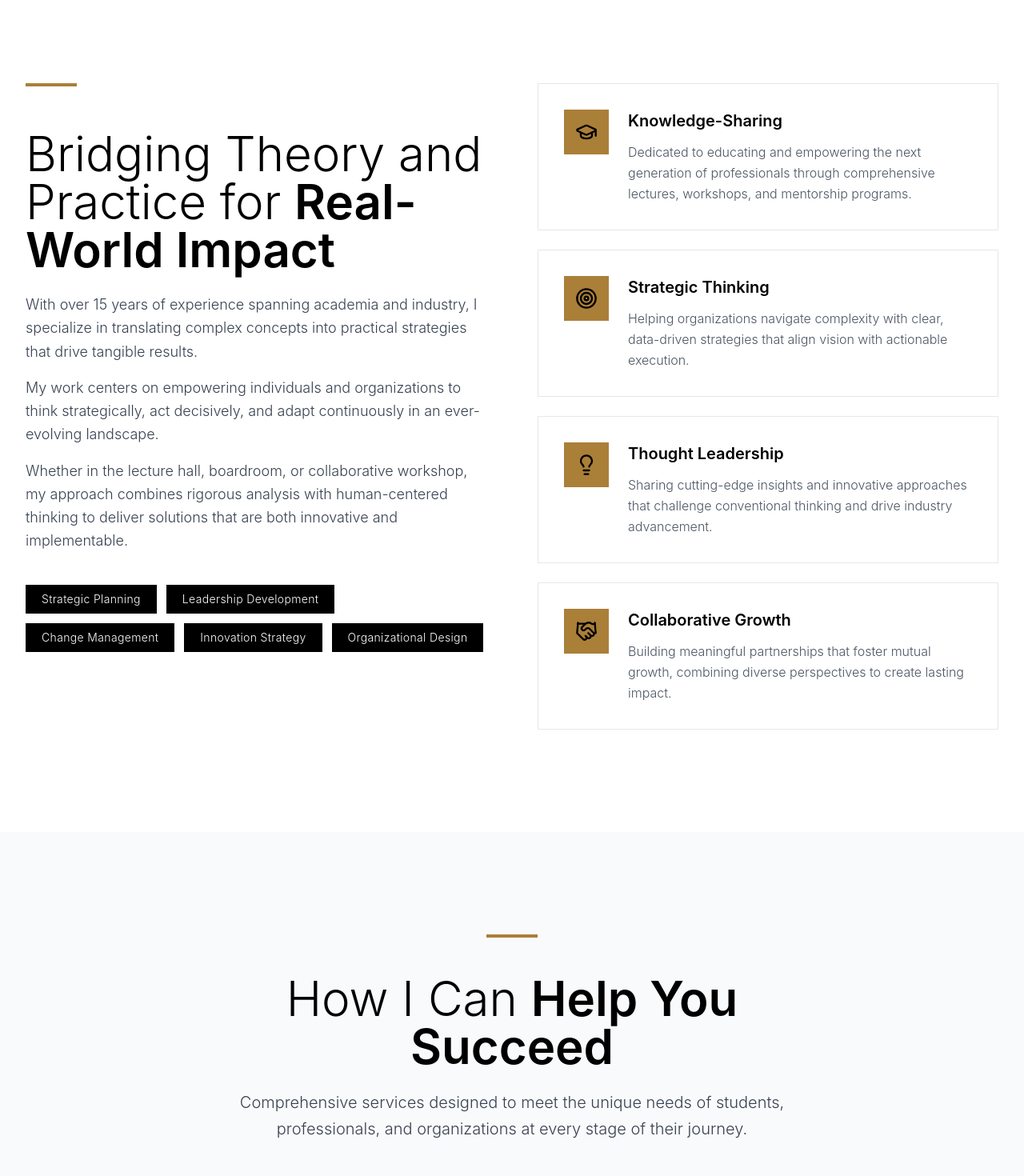
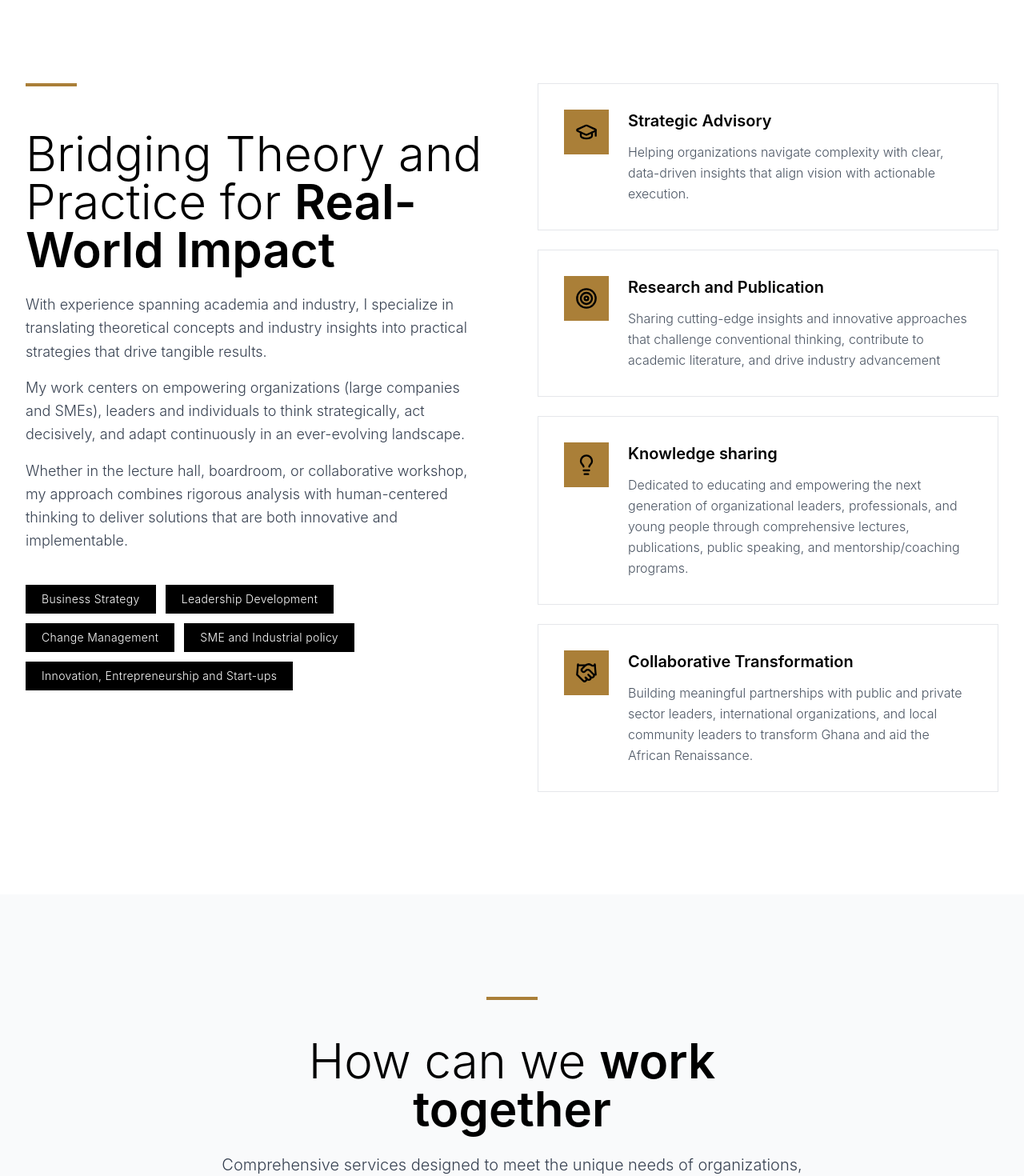
Before and after one commit to FutureScript-LLC/lecturer-consultant-strategist, a React (Vite) app: page / in a window 1280 px wide. Shown: the part 1000-2470 px from the top of the page at 80% size. Built offline with nearby package versions, Linux system fonts and the light colour scheme.

Commit message:
update first part of the website contents

```diff
--- a/src/components/About.tsx
+++ b/src/components/About.tsx
@@ -1,26 +1,35 @@
-import { Lightbulb, Target, Handshake as HandshakeIcon, GraduationCap } from 'lucide-react';
+import {
+  Lightbulb,
+  Target,
+  Handshake as HandshakeIcon,
+  GraduationCap,
+} from "lucide-react";
 
 export default function About() {
   const pillars = [
     {
       icon: GraduationCap,
-      title: 'Knowledge-Sharing',
-      description: 'Dedicated to educating and empowering the next generation of professionals through comprehensive lectures, workshops, and mentorship programs.',
+      title: "Strategic Advisory",
+      description:
+        "Helping organizations navigate complexity with clear, data-driven insights that align vision with actionable execution.",
     },
     {
       icon: Target,
-      title: 'Strategic Thinking',
-      description: 'Helping organizations navigate complexity with clear, data-driven strategies that align vision with actionable execution.',
+      title: "Research and Publication",
+      description:
+        "Sharing cutting-edge insights and innovative approaches that challenge conventional thinking, contribute to academic literature, and drive industry advancement",
     },
     {
       icon: Lightbulb,
-      title: 'Thought Leadership',
-      description: 'Sharing cutting-edge insights and innovative approaches that challenge conventional thinking and drive industry advancement.',
+      title: "Knowledge sharing",
+      description:
+        "Dedicated to educating and empowering the next generation of organizational leaders, professionals, and young people through comprehensive lectures, publications, public speaking, and mentorship/coaching programs.",
     },
     {
       icon: HandshakeIcon,
-      title: 'Collaborative Growth',
-      description: 'Building meaningful partnerships that foster mutual growth, combining diverse perspectives to create lasting impact.',
+      title: "Collaborative Transformation",
+      description:
+        "Building meaningful partnerships with public and private sector leaders, international organizations, and local community leaders to transform Ghana and aid the African Renaissance. ",
     },
   ];
 
@@ -34,31 +43,36 @@ export default function About() {
             </div>
 
             <h2 className="text-5xl lg:text-6xl font-light text-black leading-tight">
-              Bridging Theory and Practice for <span className="font-semibold">Real-World Impact</span>
+              Bridging Theory and Practice for{" "}
+              <span className="font-semibold">Real-World Impact</span>
             </h2>
 
             <div className="space-y-4 text-lg text-gray-700 leading-relaxed font-light">
               <p>
-                With over 15 years of experience spanning academia and industry, I specialize in
-                translating complex concepts into practical strategies that drive tangible results.
+                With experience spanning academia and industry, I specialize in
+                translating theoretical concepts and industry insights into
+                practical strategies that drive tangible results.
               </p>
 
               <p>
-                My work centers on empowering individuals and organizations to think strategically,
-                act decisively, and adapt continuously in an ever-evolving landscape.
+                My work centers on empowering organizations (large companies and
+                SMEs), leaders and individuals to think strategically, act
+                decisively, and adapt continuously in an ever-evolving
+                landscape.
               </p>
 
               <p>
-                Whether in the lecture hall, boardroom, or collaborative workshop, my approach
-                combines rigorous analysis with human-centered thinking to deliver solutions
-                that are both innovative and implementable.
+                Whether in the lecture hall, boardroom, or collaborative
+                workshop, my approach combines rigorous analysis with
+                human-centered thinking to deliver solutions that are both
+                innovative and implementable.
               </p>
             </div>
 
             <div className="pt-4">
               <div className="flex flex-wrap gap-3">
                 <span className="px-5 py-2 bg-black text-white text-sm font-light tracking-wide">
-                  Strategic Planning
+                  Business Strategy
                 </span>
                 <span className="px-5 py-2 bg-black text-white text-sm font-light tracking-wide">
                   Leadership Development
@@ -67,10 +81,10 @@ export default function About() {
                   Change Management
                 </span>
                 <span className="px-5 py-2 bg-black text-white text-sm font-light tracking-wide">
-                  Innovation Strategy
+                  SME and Industrial policy
                 </span>
                 <span className="px-5 py-2 bg-black text-white text-sm font-light tracking-wide">
-                  Organizational Design
+                  Innovation, Entrepreneurship and Start-ups
                 </span>
               </div>
             </div>
--- a/src/components/Contact.tsx
+++ b/src/components/Contact.tsx
@@ -3,7 +3,7 @@ import {
   Mail,
   Phone,
   Linkedin,
-  Twitter,
+  Instagram,
   MessageSquare,
   Send,
   CheckCircle,
@@ -62,10 +62,10 @@ export default function Contact() {
                 <div>
                   <h3 className="font-semibold text-black mb-1">Email</h3>
                   <a
-                    href="mailto:contact@example.com"
+                    href="mailto:Prince.aning@edipconsulting.com"
                     className="text-gray-600 hover:text-black transition-colors"
                   >
-                    contact@example.com
+                    Prince.aning@edipconsulting.com
                   </a>
                 </div>
               </div>
@@ -104,7 +104,7 @@ export default function Contact() {
               </h3>
               <div className="flex gap-4">
                 <a
-                  href="https://linkedin.com"
+                  href="https://www.linkedin.com/in/dr-prince-akowuah-aning-68a9694a/"
                   target="_blank"
                   rel="noopener noreferrer"
                   className="w-12 h-12 bg-white border border-gray-200 flex items-center justify-center hover:bg-black hover:text-white transition-all duration-300"
@@ -112,12 +112,12 @@ export default function Contact() {
                   <Linkedin className="w-5 h-5" />
                 </a>
                 <a
-                  href="https://twitter.com"
+                  href="https://www.instagram.com/drpaning?igsh=MWJ4NDN1cDM0bjZ1eQ"
                   target="_blank"
                   rel="noopener noreferrer"
                   className="w-12 h-12 bg-white border border-gray-200 flex items-center justify-center hover:bg-black hover:text-white transition-all duration-300"
                 >
-                  <Twitter className="w-5 h-5" />
+                  <Instagram className="w-5 h-5" />
                 </a>
               </div>
             </div>
--- a/src/components/Footer.tsx
+++ b/src/components/Footer.tsx
@@ -1,4 +1,4 @@
-import { BookOpen, Linkedin, Twitter, Mail } from "lucide-react";
+import { BookOpen, Linkedin, Instagram, Mail } from "lucide-react";
 
 export default function Footer() {
   const currentYear = new Date().getFullYear();
@@ -41,7 +41,7 @@ export default function Footer() {
 
             <div className="flex gap-4">
               <a
-                href="https://linkedin.com"
+                href="https://www.linkedin.com/in/dr-prince-akowuah-aning-68a9694a/"
                 target="_blank"
                 rel="noopener noreferrer"
                 className="w-10 h-10 bg-white/10 flex items-center justify-center hover:bg-gold-500 hover:text-black transition-all duration-300"
@@ -49,15 +49,15 @@ export default function Footer() {
                 <Linkedin className="w-5 h-5" />
               </a>
               <a
-                href="https://twitter.com"
+                href="https://www.instagram.com/drpaning?igsh=MWJ4NDN1cDM0bjZ1eQ"
                 target="_blank"
                 rel="noopener noreferrer"
                 className="w-10 h-10 bg-white/10 flex items-center justify-center hover:bg-gold-500 hover:text-black transition-all duration-300"
               >
-                <Twitter className="w-5 h-5" />
+                <Instagram className="w-5 h-5" />
               </a>
               <a
-                href="mailto:contact@example.com"
+                href="mailto:Prince.aning@edipconsulting.com"
                 className="w-10 h-10 bg-white/10 flex items-center justify-center hover:bg-gold-500 hover:text-black transition-all duration-300"
               >
                 <Mail className="w-5 h-5" />
--- a/src/components/Hero.tsx
+++ b/src/components/Hero.tsx
@@ -1,5 +1,5 @@
 import { ArrowRight, ChevronDown } from "lucide-react";
-import girl from "../assets/images/girl.jpg";
+import prince from "../assets/images/Prince.jpeg";
 
 export default function Hero() {
   const scrollToSection = (id: string) => {
@@ -44,7 +44,7 @@ export default function Hero() {
             </div>
 
             <p className="text-xl lg:text-2xl text-white/70 leading-relaxed font-light">
-              Lecturer • Strategic Consultant • Thought Leader
+              Lecturer • Consultant • Entrepreneur
             </p>
 
             <p className="text-base lg:text-lg text-white/60 leading-relaxed">
@@ -75,7 +75,7 @@ export default function Hero() {
             <div className="relative aspect-[3/4] lg:aspect-[4/5] w-full mx-auto lg:mx-0">
               <div className="absolute inset-0 bg-gradient-to-br from-yellow-500/20 to-transparent rounded-lg"></div>
               <img
-                src={girl}
+                src={prince}
                 alt="Professional consultant"
                 className="w-full h-full object-cover rounded-lg shadow-2xl"
               />
--- a/src/components/Services.tsx
+++ b/src/components/Services.tsx
@@ -1,54 +1,64 @@
-import { Presentation, Building2, Users as Users2, BookOpenCheck } from 'lucide-react';
+import {
+  Presentation,
+  Building2,
+  Users as Users2,
+  BookOpenCheck,
+} from "lucide-react";
 
 export default function Services() {
   const services = [
     {
       icon: Building2,
-      title: 'Strategic Consulting',
-      description: 'Tailored strategic solutions for organizations navigating growth, transformation, or market challenges.',
+      title: "Strategic Consulting",
+      description:
+        "Tailored strategic solutions for organizations navigating growth, transformation, or market challenges.",
       features: [
-        'Strategic planning and roadmap development',
-        'Market analysis and competitive positioning',
-        'Business model innovation',
-        'Change management strategies',
+        "Strategic development and execution",
+        "Market analysis and competitive positioning",
+        "Business model innovation",
+        "Change management strategies",
       ],
-      ideal: 'Corporate bodies, startups, NGOs',
+      ideal: "Corporate bodies,SMEs, Start-Ups, NGOs",
     },
     {
       icon: Presentation,
-      title: 'Speaking & Training',
-      description: 'Engaging keynotes, workshops, and training programs designed to inspire action and build capabilities.',
+      title: "Speaking & Training",
+      description:
+        "Engaging keynotes, workshops, and training programs designed to inspire action and build capabilities.",
       features: [
-        'Industry conferences and corporate events',
-        'Leadership and management training',
-        'Strategy workshops and masterclasses',
-        'Custom curriculum development',
+        "Industry conferences and corporate events",
+        "Leadership and management training",
+        "Strategy workshops and masterclasses",
+        "Custom curriculum development",
       ],
-      ideal: 'Events, conferences, corporate training',
+      ideal:
+        "Business events, conferences, corporate training, SMEs and Start-Ups",
     },
     {
       icon: BookOpenCheck,
-      title: 'Academic Lectures',
-      description: 'Comprehensive educational programs combining theoretical foundations with practical applications.',
+      title: "Academic Lectures",
+      description:
+        "Comprehensive educational programs combining theoretical foundations with practical applications.",
       features: [
-        'University and college lectures',
-        'Curriculum design and review',
-        'Research supervision and mentorship',
-        'Professional certification programs',
+        "Entrepreneurship and strategy lectures",
+        "Curriculum design and review",
+        "Research and case study publications",
+        "Professional certification programs",
       ],
-      ideal: 'Educational institutions, students',
+      ideal: "Educational institutions, students",
     },
     {
       icon: Users2,
-      title: 'Collaboration & Advisory',
-      description: 'Long-term partnerships for sustained strategic guidance and organizational development.',
+      title: "Collaborative transformation",
+      description:
+        "Long-term partnerships with policy makers, public and private sector leaders, and international stakeholders for strategic guidance and socio-economic development.",
       features: [
-        'Advisory board participation',
-        'Strategic partnership development',
-        'Research and thought leadership projects',
-        'Executive coaching and mentorship',
+        "Advisory board/committee participation",
+        "SME and Industrial Policy Advisory",
+        "Research and thought leadership projects",
+        "Executive coaching and mentorship",
       ],
-      ideal: 'Executives, boards, research institutions',
+      ideal: "Policy makers, Boards, Institutional Bodies",
     },
   ];
 
@@ -61,12 +71,12 @@ export default function Services() {
           </div>
 
           <h2 className="text-5xl lg:text-6xl font-light text-black mb-6">
-            How I Can <span className="font-semibold">Help You Succeed</span>
+            How can we <span className="font-semibold">work together</span>
           </h2>
 
           <p className="text-xl text-gray-700 leading-relaxed font-light">
-            Comprehensive services designed to meet the unique needs of students, professionals,
-            and organizations at every stage of their journey.
+            Comprehensive services designed to meet the unique needs of
+            organizations, leaders, and teams at every stage of their journey.
           </p>
         </div>
 
@@ -101,7 +111,7 @@ export default function Services() {
 
               <div className="pt-6 border-t border-gray-200">
                 <div className="flex items-center gap-2">
-                  <span className="text-xs font-semibold text-gray-500 uppercase tracking-wider">
+                  <span className="text-xs font-semibold text-gray-500 uppercase tracking-wider whitespace-nowrap">
                     Ideal for:
                   </span>
                   <span className="text-sm text-black font-medium">
@@ -115,7 +125,11 @@ export default function Services() {
 
         <div className="mt-16 text-center">
           <button
-            onClick={() => document.getElementById('contact')?.scrollIntoView({ behavior: 'smooth' })}
+            onClick={() =>
+              document
+                .getElementById("contact")
+                ?.scrollIntoView({ behavior: "smooth" })
+            }
             className="px-10 py-4 bg-gold-500 text-black font-medium hover:bg-black hover:text-white transition-all duration-300"
           >
             Discuss Your Needs
```
Also changed, not shown: src/assets/images/Prince.jpeg (added), src/assets/images/girl.jpg (deleted).
